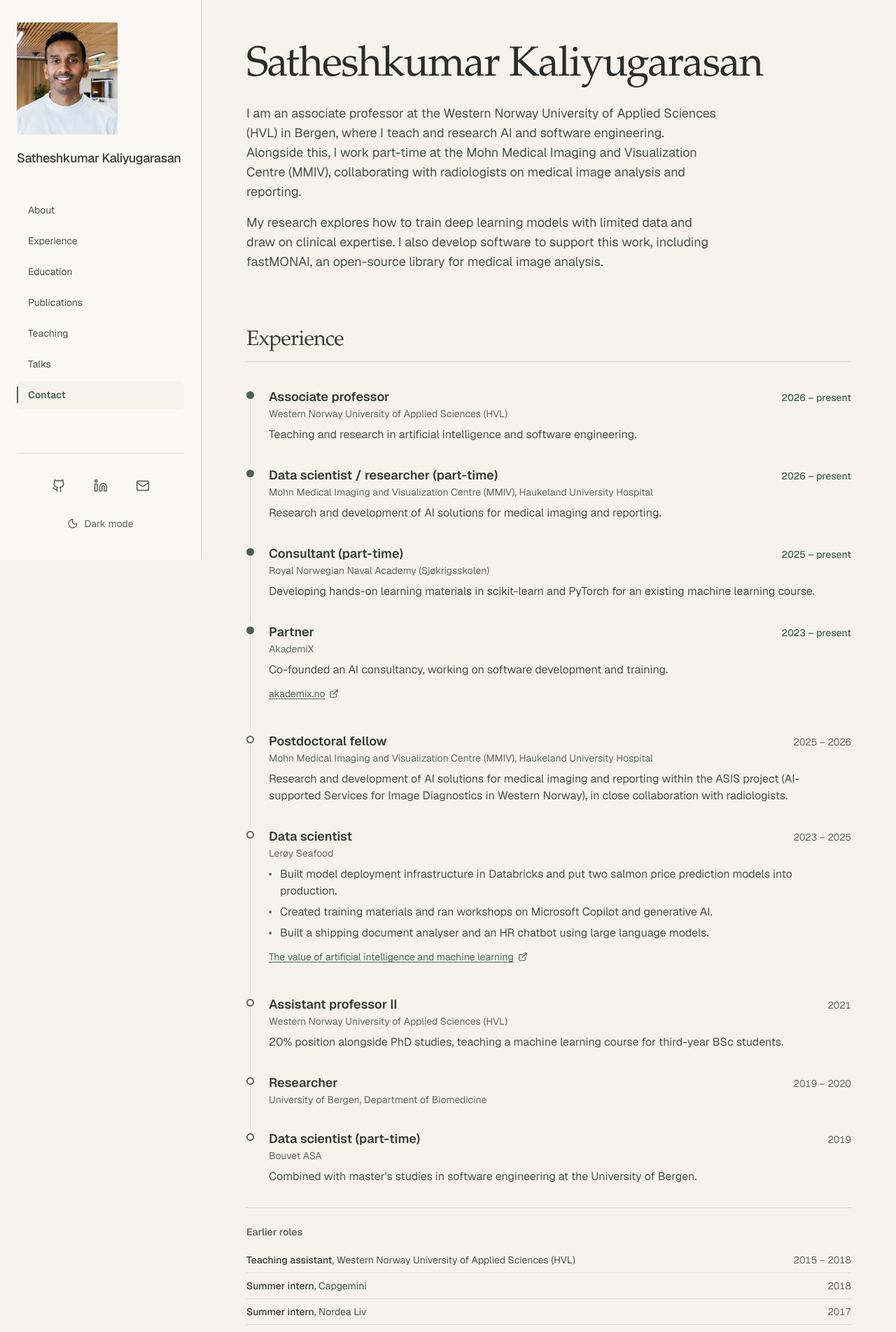
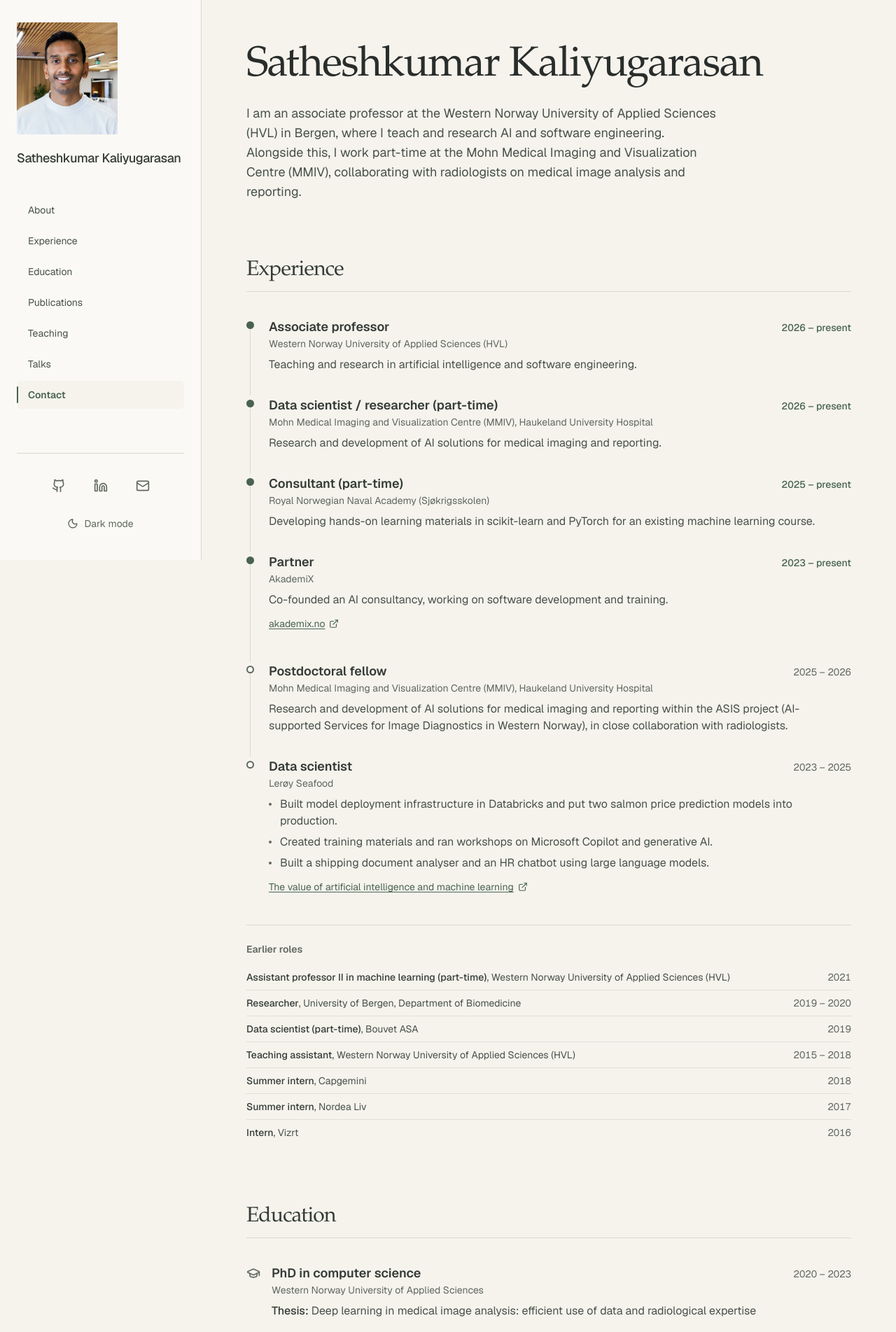
Before and after one commit to skaliy/skaliy.github.io, a Next.js app: page / in a window 1280 px wide. Shown: the top 1903 px of the page at 70% size. Built offline with nearby package versions, Linux system fonts and the light colour scheme.

Commit message:
fix: condense earlier roles and simplify introduction

```diff
--- a/components/sections/AboutSection.tsx
+++ b/components/sections/AboutSection.tsx
@@ -22,12 +22,6 @@ export const AboutSection = () => {
           and Visualization Centre (MMIV), collaborating with radiologists on
           medical image analysis and reporting.
         </p>
-        <p>
-          My research explores how to train deep learning models with limited
-          data and draw on clinical expertise. I also develop software to support
-          this work, including fastMONAI, an open-source library for medical
-          image analysis.
-        </p>
       </div>
     </section>
   )
--- a/data/experience.ts
+++ b/data/experience.ts
@@ -47,21 +47,22 @@ export const experienceData: JobDetail[] = [
     },
   },
   {
-    title: "Assistant professor II",
+    title: "Assistant professor II in machine learning (part-time)",
     company: "Western Norway University of Applied Sciences (HVL)",
     period: "2021",
-    description: "20% position alongside PhD studies, teaching a machine learning course for third-year BSc students.",
+    early: true,
   },
   {
     title: "Researcher",
     company: "University of Bergen, Department of Biomedicine",
     period: "2019 – 2020",
+    early: true,
   },
   {
     title: "Data scientist (part-time)",
     company: "Bouvet ASA",
     period: "2019",
-    description: "Combined with master's studies in software engineering at the University of Bergen.",
+    early: true,
   },
   {
     title: "Teaching assistant",
```
